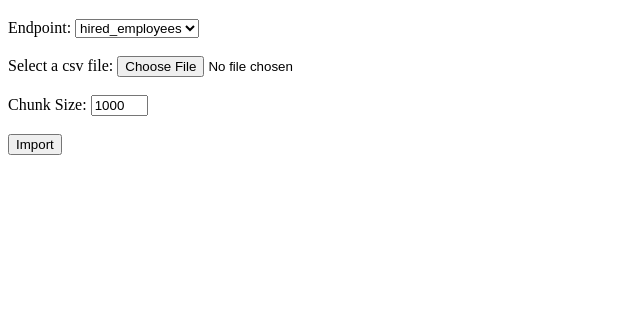
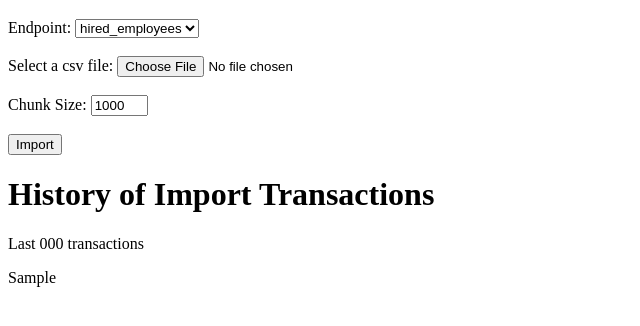
Before and after one commit to agamba/data-engineer-challenge, a Flask app: template templates/import.html in a window 1280 px wide. Shown: the part 149-475 px from the top of the page, without its empty margins (0-640 px from the left). Run offline with Flask 3, Linux system fonts and the light colour scheme; the template is opened without the code that fills it: most values are stand-ins (such as "Sample title", 1, 10 or a date in 2020).

Commit message:
Added history of import transactions to /import route

```diff
--- a/app.py
+++ b/app.py
@@ -6,7 +6,7 @@ import mimetypes
 
 from config import RESULT_FOLDER, UPLOAD_FOLDER
 from models import initialize_db
-from csv_to_db import process_valid_invalid_results, get_table_counts
+from csv_to_db import process_valid_invalid_results, get_table_counts, get_import_logs
 from backups import create_backup, restore_backup, get_backup_files
 
 from req001 import process_requirement1
@@ -112,9 +112,11 @@ def get_import():
         return f"\n\nData processed successfully, check logs for details: \n{logs_file_path}.\n\n", 201
         # return jsonify(response), 201
     else:
+        # get import transactions logs (last 100)
+        number_of_logs=100
+        import_logs_html = get_import_logs(number_of_logs=number_of_logs)
         # render the import page
-        return render_template('import.html')
-
+        return render_template('import.html', import_logs_html=import_logs_html, number_of_logs=number_of_logs)
 
 # BACKUPS
 @app.route("/backups")
@@ -193,7 +195,6 @@ def serve_file(filename):
     if content_type is None:
       content_type = "application/octet-stream"  # Default content type if unknown
 
-
     try:
         return send_from_directory(RESULT_FOLDER, filename, mimetype=content_type)
     except Exception as e:
--- a/templates/import.html
+++ b/templates/import.html
@@ -24,5 +24,8 @@
 
       <input type="submit" value="Import" />
     </form>
+    <h1>History of Import Transactions</h1>
+    <p>Last {{ number_of_logs }} transactions</p>
+    {{ import_logs_html | safe }}
   </body>
 </html>
```
Also changed, not shown: csv_to_db.py (+17 -0 lines).
